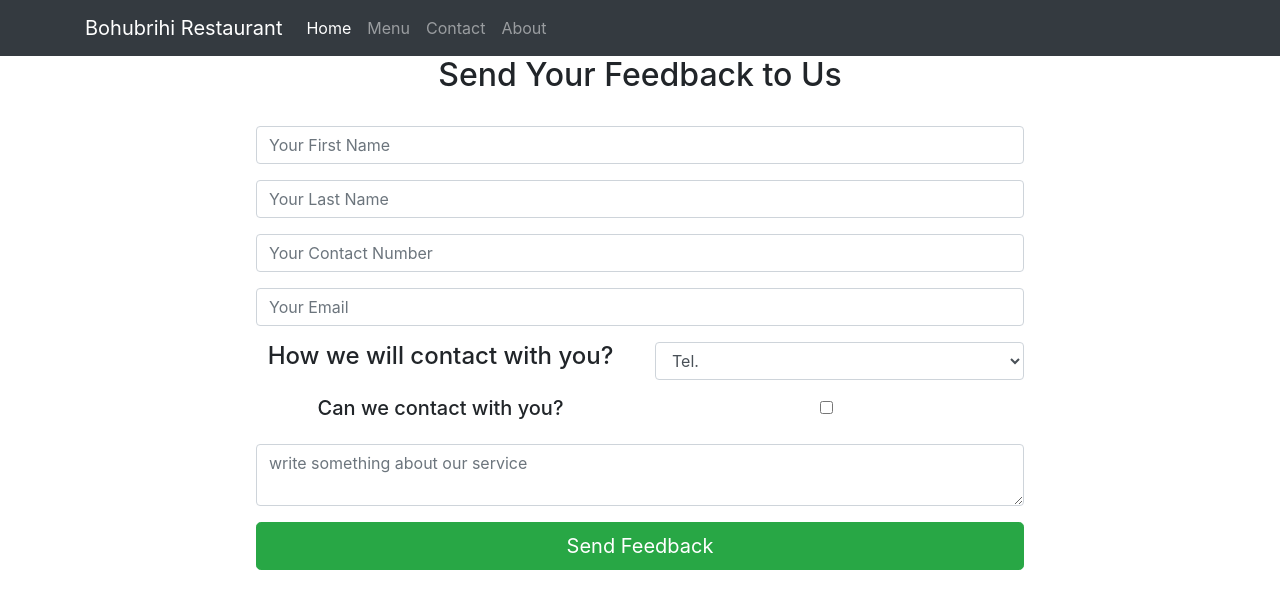
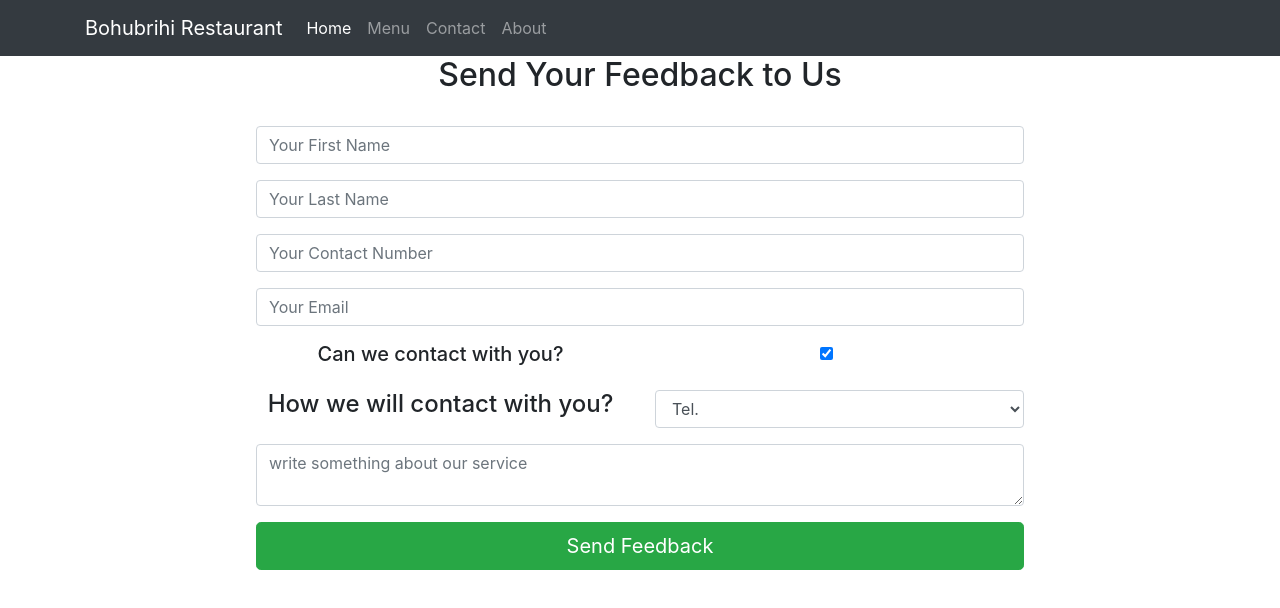
Before and after one commit to jacksparrow012/React-restaurant-project, a React (Create React App) app: page /contact in a window 1280 px wide. Shown: the top 608 px of the page. Built offline with nearby package versions, Linux system fonts and the light colour scheme.

Commit message:
form is ready for getting input field vlaue by react controlled form system

```diff
--- a/src/components/body/Contact.js
+++ b/src/components/body/Contact.js
@@ -1,39 +1,84 @@
 import React, { Component } from 'react';
 import { Form, FormGroup, Input, Label, Button } from "reactstrap"
 class Contact extends Component {
+    constructor(props) {
+        super(props)
+        this.state = {
+            firstname: "",
+            lastname: "",
+            telnum: "",
+            email: "",
+            agree: true,
+            message: "",
+            contactType: "Tel."
+        }
+        this.handleInputChange = this.handleInputChange.bind(this)
+        this.handleSubmit = this.handleSubmit.bind(this)
+    }
+    handleInputChange = event => {
+        const value = event.target.type === "checkbox" ? event.target.checked : event.target.value
+        const name = event.target.name
+        this.setState({
+            [name]: value
+        })
+    }
+    handleSubmit = event => {
+        console.log(this.state);
+        event.preventDefault()
+    }
     render() {
         return (
             <div className="container">
                 <div className="row">
                     <div className="col">
                         <h2>Send Your Feedback to Us</h2>
-                        <Form className="myForm">
+                        <Form className="myForm" onSubmit={this.handleSubmit}>
                             <Label></Label>
                             <FormGroup>
                                 <Input type="text"
                                     name="firstname"
                                     placeholder="Your First Name"
+                                    value={this.state.firstname}
+                                    onChange={this.handleInputChange}
                                 />
                             </FormGroup>
                             <FormGroup>
                                 <Input type="text"
                                     name="lastname"
                                     placeholder="Your Last Name"
+                                    value={this.state.lastname}
+                                    onChange={this.handleInputChange}
                                 />
                             </FormGroup>
                             <FormGroup>
                                 <Input type="number"
                                     name="telnum"
                                     placeholder="Your Contact Number"
+                                    value={this.state.telnum}
+                                    onChange={this.handleInputChange}
                                 />
                             </FormGroup>
                             <FormGroup>
                                 <Input type="email"
                                     name="email"
                                     placeholder="Your Email"
+                                    value={this.state.email}
+                                    onChange={this.handleInputChange}
                                 />
                             </FormGroup>
-
+                            <FormGroup>
+                                <div className="row">
+                                    <div className="col-6">
+                                        <h5>Can we contact with you?</h5>
+                                    </div>
+                                    <div className="col-6">
+                                        <Input type="checkbox" name="agree"
+                                            checked={this.state.agree}
+                                            onChange={this.handleInputChange}
+                                        />
+                                    </div>
+                                </div>
+                            </FormGroup>
                             <FormGroup>
                                 <div className="row">
                                     <div className="col-6">
@@ -41,25 +86,23 @@ class Contact extends Component {
                                     </div>
 
                                     <div className="col-6">
-                                        <Input type="select" name="contactType">
+                                        <Input type="select" name="contactType"
+                                            onChange={this.handleInputChange}>
                                             <option>Tel.</option>
                                             <option>Email</option>
+
                                         </Input>
                                     </div>
                                 </div>
                             </FormGroup>
+
                             <FormGroup>
-                                <div className="row">
-                                    <div className="col-6">
-                                        <h5>Can we contact with you?</h5>
-                                    </div>
-                                    <div className="col-6">
-                                        <Input type="checkbox" name="agree" />
-                                    </div>
-                                </div>
-                            </FormGroup>
-                            <FormGroup>
-                                <Input type="textarea" placeholder="write something about our service"></Input>
+                                <Input type="textarea"
+                                    placeholder="write something about our service"
+                                    name="message"
+                                    value={this.state.message}
+                                    onChange={this.handleInputChange}
+                                ></Input>
                             </FormGroup>
 
                             <FormGroup>
```
Also changed, not shown: 1 other file (tests, documents, lock files or other folders).
